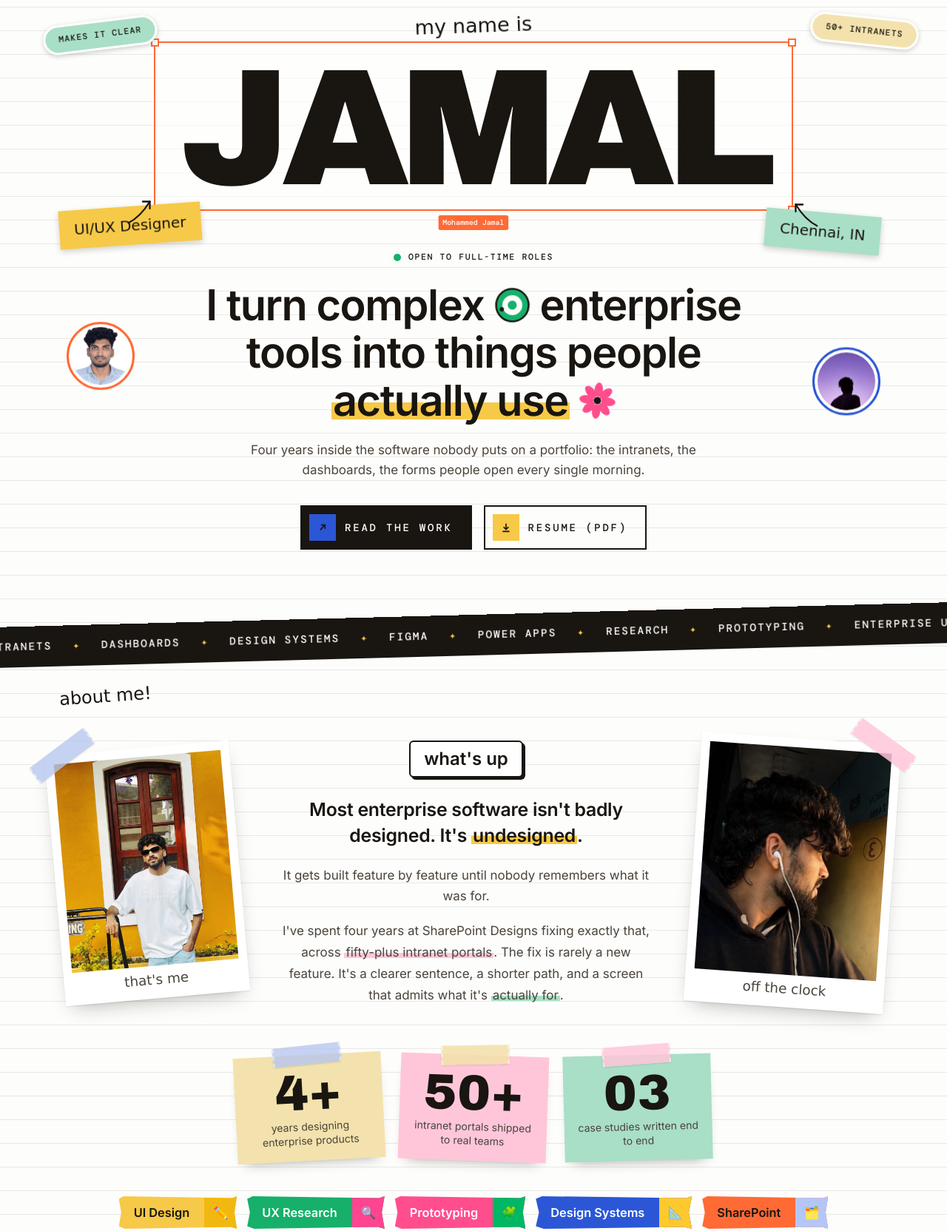
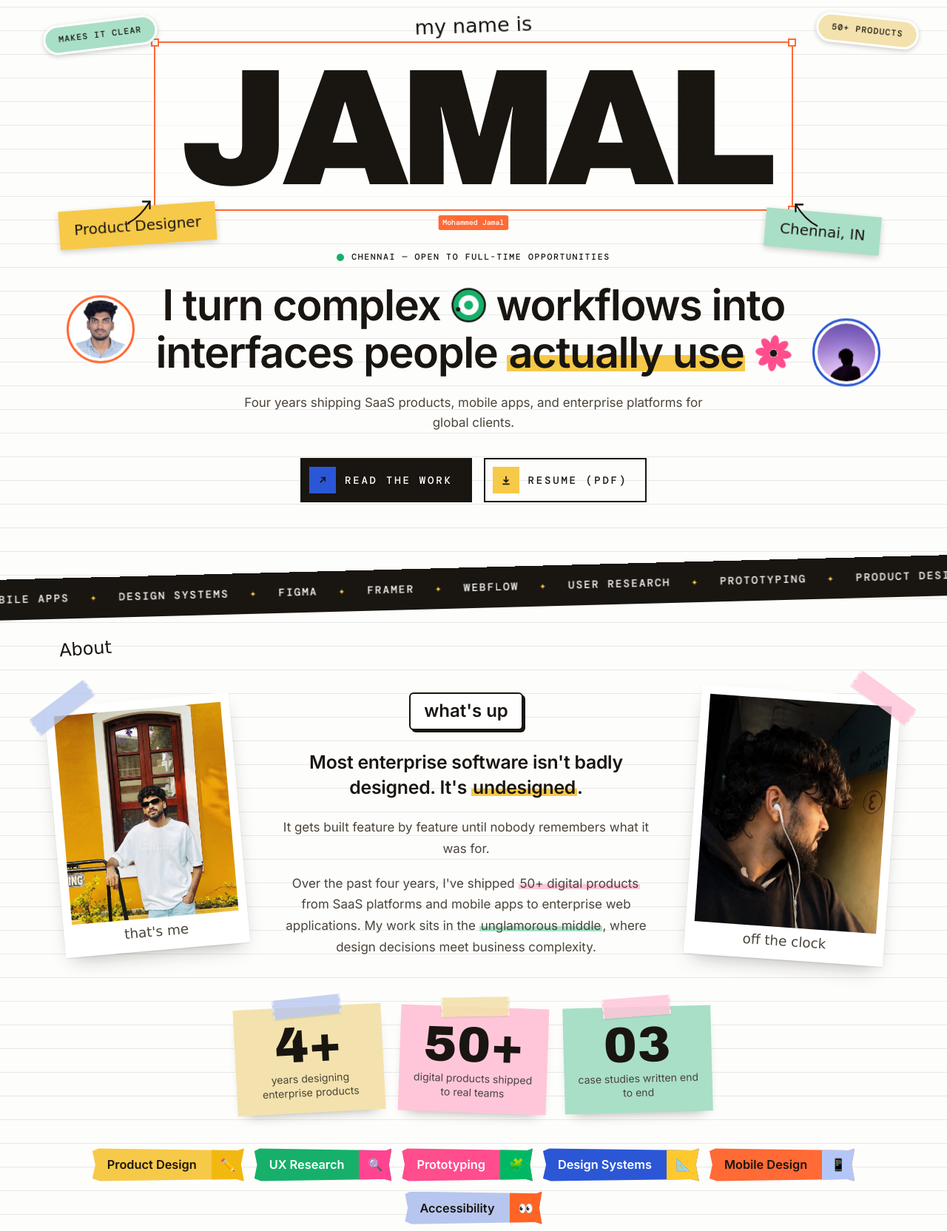
Before and after one commit to jinsakai1209/Mohammed-Jamal-Cryoons-PF, a plain HTML site: page index.html in a window 1280 px wide. Shown: the part 118-1782 px from the top of the page at 74% size. Drawn offline with nearby package versions, Linux system fonts and the light colour scheme; animation ran at ten frames a second; a web font is replaced by a local one.

Commit message:
Reposition the homepage around product design
Co-Authored-By: Claude Opus 5.5 <noreply@anthropic.com>

```diff
--- a/index.html
+++ b/index.html
@@ -3,8 +3,20 @@
 <head>
     <meta charset="UTF-8">
     <meta name="viewport" content="width=device-width, initial-scale=1.0">
-    <title>Mohammed Jamal | UI/UX Designer</title>
-    <meta name="description" content="Mohammed Jamal, UI/UX designer in Chennai. Four years and 50+ enterprise intranet portals: turning complex internal tools into things people actually use.">
+    <title>Mohammed Jamal | Product Designer</title>
+    <meta name="description" content="Product Designer with 4 years of experience shipping SaaS products, mobile apps, and enterprise platforms. Based in Chennai, open to full-time opportunities.">
+    <link rel="canonical" href="https://mohammedjamal.pages.dev/">
+    <meta property="og:type" content="website">
+    <meta property="og:url" content="https://mohammedjamal.pages.dev/">
+    <meta property="og:site_name" content="Mohammed Jamal">
+    <meta property="og:title" content="Mohammed Jamal | Product Designer">
+    <meta property="og:description" content="Product Designer with 4 years of experience shipping SaaS products, mobile apps, and enterprise platforms. Based in Chennai, open to full-time opportunities.">
+    <meta property="og:image" content="https://mohammedjamal.pages.dev/assets/about_yellow.jpg">
+    <meta property="og:image:alt" content="Mohammed Jamal in front of a yellow wall">
+    <meta name="twitter:card" content="summary_large_image">
+    <meta name="twitter:title" content="Mohammed Jamal | Product Designer">
+    <meta name="twitter:description" content="Product Designer with 4 years of experience shipping SaaS products, mobile apps, and enterprise platforms. Based in Chennai, open to full-time opportunities.">
+    <meta name="twitter:image" content="https://mohammedjamal.pages.dev/assets/about_yellow.jpg">
     <link rel="icon" type="image/svg+xml" href="favicon.svg">
     <link rel="preconnect" href="https://fonts.googleapis.com">
     <link rel="preconnect" href="https://fonts.gstatic.com" crossorigin>
@@ -64,17 +76,17 @@
                     <span class="dims" aria-hidden="true">Mohammed Jamal</span>
                 </div>
                 <span class="sticky s1">Makes it clear</span>
-                <span class="sticky s2">50+ intranets</span>
-                <span class="sticky hand-note s3">UI/UX Designer</span>
+                <span class="sticky s2">50+ products</span>
+                <span class="sticky hand-note s3">Product Designer</span>
                 <span class="sticky hand-note s4">Chennai, IN</span>
                 <svg class="arrow a1" viewBox="0 0 48 48" fill="none" stroke="currentColor" stroke-width="2.4" stroke-linecap="round" aria-hidden="true"><path d="M6 42c8-4 20-14 30-30"/><path d="M26 12h10v10"/></svg>
                 <svg class="arrow a2" viewBox="0 0 48 48" fill="none" stroke="currentColor" stroke-width="2.4" stroke-linecap="round" aria-hidden="true"><path d="M6 42c8-4 20-14 30-30"/><path d="M26 12h10v10"/></svg>
                 <span class="negative" aria-hidden="true"><i></i><i></i><i></i><i></i></span>
             </div>
 
-            <p class="status"><span class="dot"></span>Open to full-time roles</p>
-            <p class="hero-line">I turn complex <svg class="spin-icon" viewBox="0 0 40 40" aria-hidden="true"><circle cx="20" cy="20" r="18" fill="#16b06a" stroke="#191510" stroke-width="2"/><circle cx="20" cy="20" r="11" fill="#fdfdfb"/><circle cx="20" cy="20" r="5" fill="#16b06a"/><circle cx="14" cy="9" r="2.4" fill="#191510"/></svg> enterprise tools into things people <span class="hl">actually use</span> <svg class="spin-icon" viewBox="0 0 40 40" aria-hidden="true"><ellipse cx="20" cy="8" rx="4.6" ry="8" fill="#ff4d8d" transform="rotate(0 20 20)"/><ellipse cx="20" cy="8" rx="4.6" ry="8" fill="#ff4d8d" transform="rotate(45 20 20)"/><ellipse cx="20" cy="8" rx="4.6" ry="8" fill="#ff4d8d" transform="rotate(90 20 20)"/><ellipse cx="20" cy="8" rx="4.6" ry="8" fill="#ff4d8d" transform="rotate(135 20 20)"/><ellipse cx="20" cy="8" rx="4.6" ry="8" fill="#ff4d8d" transform="rotate(180 20 20)"/><ellipse cx="20" cy="8" rx="4.6" ry="8" fill="#ff4d8d" transform="rotate(225 20 20)"/><ellipse cx="20" cy="8" rx="4.6" ry="8" fill="#ff4d8d" transform="rotate(270 20 20)"/><ellipse cx="20" cy="8" rx="4.6" ry="8" fill="#ff4d8d" transform="rotate(315 20 20)"/><circle cx="20" cy="20" r="4" fill="#191510"/></svg></p>
-            <p class="hero-sub">Four years inside the software nobody puts on a portfolio: the intranets, the dashboards, the forms people open every single morning.</p>
+            <p class="status"><span class="dot"></span>Chennai — Open to full-time opportunities</p>
+            <p class="hero-line">I turn complex <svg class="spin-icon" viewBox="0 0 40 40" aria-hidden="true"><circle cx="20" cy="20" r="18" fill="#16b06a" stroke="#191510" stroke-width="2"/><circle cx="20" cy="20" r="11" fill="#fdfdfb"/><circle cx="20" cy="20" r="5" fill="#16b06a"/><circle cx="14" cy="9" r="2.4" fill="#191510"/></svg> workflows into interfaces people <span class="hl">actually use</span> <svg class="spin-icon" viewBox="0 0 40 40" aria-hidden="true"><ellipse cx="20" cy="8" rx="4.6" ry="8" fill="#ff4d8d" transform="rotate(0 20 20)"/><ellipse cx="20" cy="8" rx="4.6" ry="8" fill="#ff4d8d" transform="rotate(45 20 20)"/><ellipse cx="20" cy="8" rx="4.6" ry="8" fill="#ff4d8d" transform="rotate(90 20 20)"/><ellipse cx="20" cy="8" rx="4.6" ry="8" fill="#ff4d8d" transform="rotate(135 20 20)"/><ellipse cx="20" cy="8" rx="4.6" ry="8" fill="#ff4d8d" transform="rotate(180 20 20)"/><ellipse cx="20" cy="8" rx="4.6" ry="8" fill="#ff4d8d" transform="rotate(225 20 20)"/><ellipse cx="20" cy="8" rx="4.6" ry="8" fill="#ff4d8d" transform="rotate(270 20 20)"/><ellipse cx="20" cy="8" rx="4.6" ry="8" fill="#ff4d8d" transform="rotate(315 20 20)"/><circle cx="20" cy="20" r="4" fill="#191510"/></svg></p>
+            <p class="hero-sub">Four years shipping SaaS products, mobile apps, and enterprise platforms for global clients.</p>
             <div class="hero-ctas">
                 <a class="btn-cta" href="#work"><span class="cta-icon"><svg viewBox="0 0 24 24" fill="none" stroke="currentColor" stroke-width="2.4" aria-hidden="true"><path d="M7 17 17 7M9 7h8v8"/></svg></span>Read the work</a>
                 <a class="btn-cta ghost" href="assets/MohammedJamal_Resume.pdf" target="_blank" rel="noopener"><span class="cta-icon"><svg viewBox="0 0 24 24" fill="none" stroke="currentColor" stroke-width="2.4" aria-hidden="true"><path d="M12 4v12M7 11l5 5 5-5M5 20h14"/></svg></span>Resume (PDF)</a>
@@ -84,11 +96,11 @@
             <div class="avatar right float slow"><img src="assets/photography/03.jpg" alt="" width="84" height="84"></div>
         </section>
 
-        <div class="marquee" aria-hidden="true"><div class="marquee-track"><span>Enterprise UX</span><span class="star">✦</span><span>SharePoint intranets</span><span class="star">✦</span><span>Dashboards</span><span class="star">✦</span><span>Design systems</span><span class="star">✦</span><span>Figma</span><span class="star">✦</span><span>Power Apps</span><span class="star">✦</span><span>Research</span><span class="star">✦</span><span>Prototyping</span><span class="star">✦</span><span>Enterprise UX</span><span class="star">✦</span><span>SharePoint intranets</span><span class="star">✦</span><span>Dashboards</span><span class="star">✦</span><span>Design systems</span><span class="star">✦</span><span>Figma</span><span class="star">✦</span><span>Power Apps</span><span class="star">✦</span><span>Research</span><span class="star">✦</span><span>Prototyping</span><span class="star">✦</span></div></div>
+        <div class="marquee" aria-hidden="true"><div class="marquee-track"><span>Product Design</span><span class="star">✦</span><span>SaaS</span><span class="star">✦</span><span>Mobile Apps</span><span class="star">✦</span><span>Design Systems</span><span class="star">✦</span><span>Figma</span><span class="star">✦</span><span>Framer</span><span class="star">✦</span><span>Webflow</span><span class="star">✦</span><span>User Research</span><span class="star">✦</span><span>Prototyping</span><span class="star">✦</span><span>Product Design</span><span class="star">✦</span><span>SaaS</span><span class="star">✦</span><span>Mobile Apps</span><span class="star">✦</span><span>Design Systems</span><span class="star">✦</span><span>Figma</span><span class="star">✦</span><span>Framer</span><span class="star">✦</span><span>Webflow</span><span class="star">✦</span><span>User Research</span><span class="star">✦</span><span>Prototyping</span><span class="star">✦</span></div></div>
 
         <!-- About -->
         <section class="sec about" id="about">
-            <span class="about-scribble hand">about me!</span>
+            <span class="about-scribble hand">About</span>
             <div class="wrap">
                 <div class="about-grid">
                     <figure class="polaroid p-left rv">
@@ -100,7 +112,7 @@
                         <h2 class="boxed-title">what's up</h2>
                         <p class="pull">Most enterprise software isn't badly designed. It's <span class="hl">undesigned</span>.</p>
                         <p class="body">It gets built feature by feature until nobody remembers what it was for.</p>
-                        <p class="body">I've spent four years at SharePoint Designs fixing exactly that, across <span class="hl pink">fifty-plus intranet portals</span>. The fix is rarely a new feature. It's a clearer sentence, a shorter path, and a screen that admits what it's <span class="hl mint">actually for</span>.</p>
+                        <p class="body">Over the past four years, I've shipped <span class="hl pink">50+ digital products</span> from SaaS platforms and mobile apps to enterprise web applications. My work sits in the <span class="hl mint">unglamorous middle</span>, where design decisions meet business complexity.</p>
                     </div>
                     <figure class="polaroid p-right rv">
                         <span class="tape tr pink"></span>
@@ -111,16 +123,16 @@
 
                 <div class="stats">
                     <div class="stat rv"><span class="tape tc"></span><div class="stat-num pixel">4+</div><div class="stat-label">years designing enterprise products</div></div>
-                    <div class="stat rv"><span class="tape tc yellow"></span><div class="stat-num pixel">50+</div><div class="stat-label">intranet portals shipped to real teams</div></div>
+                    <div class="stat rv"><span class="tape tc yellow"></span><div class="stat-num pixel">50+</div><div class="stat-label">digital products shipped to real teams</div></div>
                     <div class="stat rv"><span class="tape tc pink"></span><div class="stat-num pixel">03</div><div class="stat-label">case studies written end to end</div></div>
                 </div>
 
                 <ul class="chips" aria-label="Skills">
-                    <li class="chip c1"><span>UI Design</span><i aria-hidden="true">✏️</i></li>
+                    <li class="chip c1"><span>Product Design</span><i aria-hidden="true">✏️</i></li>
                     <li class="chip c2"><span>UX Research</span><i aria-hidden="true">🔍</i></li>
                     <li class="chip c3"><span>Prototyping</span><i aria-hidden="true">🧩</i></li>
                     <li class="chip c4"><span>Design Systems</span><i aria-hidden="true">📐</i></li>
-                    <li class="chip c5"><span>SharePoint</span><i aria-hidden="true">🗂️</i></li>
+                    <li class="chip c5"><span>Mobile Design</span><i aria-hidden="true">📱</i></li>
                     <li class="chip c6"><span>Accessibility</span><i aria-hidden="true">👀</i></li>
                 </ul>
             </div>
@@ -220,9 +232,9 @@
                 <div class="practice-grid">
                     <article class="job rv">
                         <span class="job-when mono">Nov 2022 → Present</span>
-                        <h3>SharePoint Designs</h3>
-                        <div class="role">UI/UX Designer</div>
-                        <p>Designed and delivered over 50 intranet portals with a focus on usability, accessibility and engagement, working alongside developers, product managers and stakeholders to keep the design intact from the first workshop to the last build.</p>
+                        <h3>Design Agency</h3>
+                        <div class="role">Product Designer</div>
+                        <p>Shipped 50+ digital products for global clients, including SaaS platforms, mobile apps, marketing websites, and enterprise web applications.</p>
                         <div class="folder-tags"><span>UI Design</span><span>UX Research</span><span>Prototyping</span><span>Design Systems</span><span>SharePoint</span><span>Accessibility</span></div>
                     </article>
                     <div class="toolbox rv">
@@ -236,7 +248,9 @@
                             <li class="tool"><span class="tape tc pink"></span><img src="assets/logos/adobe_xd_logo.png" alt="" loading="lazy">Adobe XD</li>
                             <li class="tool"><span class="tape tc yellow"></span><img src="assets/logos/miro_logo.png" alt="" loading="lazy">Miro</li>
                             <li class="tool"><span class="tape tc mint"></span><img src="assets/logos/notion_logo.png" alt="" loading="lazy">Notion</li>
-                            <li class="tool"><span class="tape tc"></span><img src="assets/logos/adobe_lightroom_logo.png" alt="" loading="lazy">Lightroom</li>
+                            <li class="tool"><span class="tape tc"></span><img src="assets/logos/figjam_logo.svg" alt="" loading="lazy">FigJam</li>
+                            <li class="tool"><span class="tape tc pink"></span><img src="assets/logos/claude_logo.svg" alt="" loading="lazy">Claude</li>
+                            <li class="tool"><span class="tape tc yellow"></span><img src="assets/logos/chatgpt_logo.svg" alt="" loading="lazy">ChatGPT</li>
                         </ul>
                     </div>
                 </div>
@@ -247,7 +261,7 @@
         <section class="sec writing" id="writing">
             <div class="wrap">
                 <div class="sec-head">
-                    <span class="scribble hand">thinking out loud</span>
+                    <span class="scribble hand">Writing</span>
                     <h2 class="pixel">Writing</h2>
                     <p class="tape-note">Notes from the work: mostly on branding intranets, and the small details that decide whether people trust an interface.</p>
                 </div>
@@ -308,7 +322,7 @@
                     <div class="me-card rv">
                         <span class="tape tc pink"></span>
                         <div class="who"><img src="assets/profile.jpg" alt="" width="36" height="36">Mohammed Jamal</div>
-                        <p>Looking for a full-time product or enterprise design role, especially one with the messy, unglamorous problems in it.</p>
+                        <p>Looking for Product Designer roles at product companies, SaaS startups, and MNCs. Open to Chennai, Bangalore, and remote.</p>
                     </div>
                     <div class="big-card">
                         <span class="tape tl"></span><span class="tape tr"></span>
@@ -331,7 +345,7 @@
             <div class="footer-top">
                 <div>
                     <div class="footer-name pixel">Mohammed Jamal</div>
-                    <div class="footer-role mono">UI/UX Designer · Chennai</div>
+                    <div class="footer-role mono">Product Designer · Chennai</div>
                 </div>
                 <div class="footer-links">
                     <nav class="mono" aria-label="Footer">
```
Also changed, not shown: assets/logos/chatgpt_logo.svg (added), assets/logos/claude_logo.svg (added), assets/logos/figjam_logo.svg (added).
